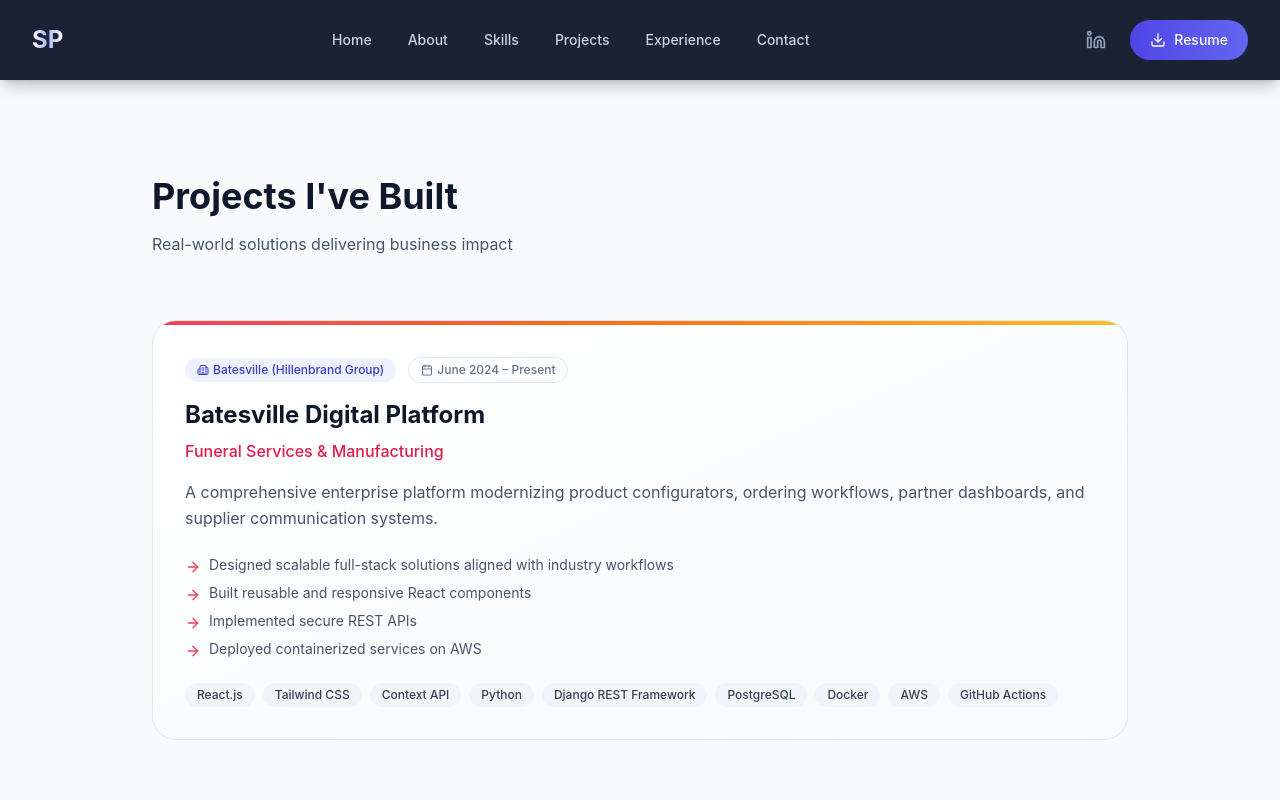
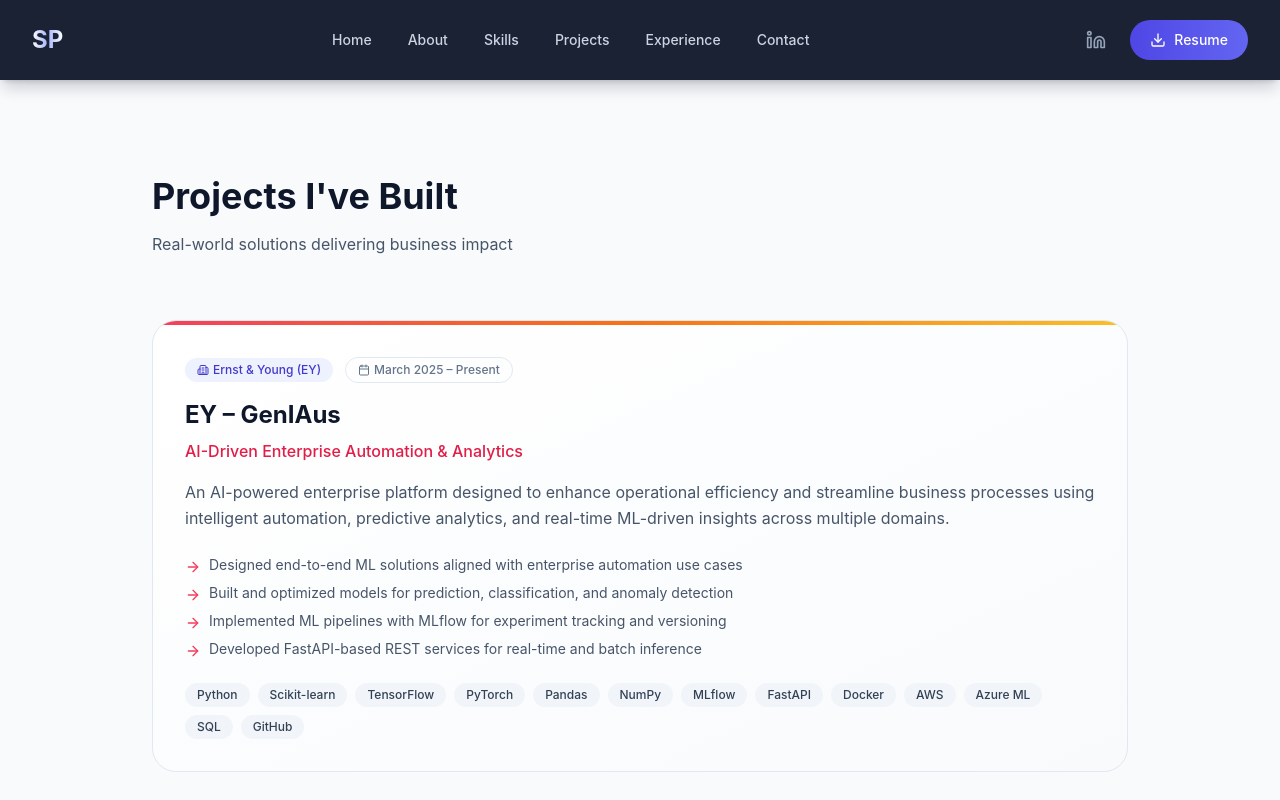
Before and after one commit to sriramposimsetti2003-tech/portfolio, a React (Vite) app in the folder portfolio/: page /projects in a window 1280 px wide. Shown: the top 800 px of the page. Built offline with nearby package versions, Linux system fonts and the light colour scheme.

Commit message:
Add EY GenIAus AI enterprise project to portfolio

```diff
--- a/portfolio/src/Pages/Projects.jsx
+++ b/portfolio/src/Pages/Projects.jsx
@@ -4,6 +4,39 @@
 
 export default function Projects() {
   const projects = [
+    {
+      title: "EY – GenIAus",
+      client: "Ernst & Young (EY)",
+      domain: "AI-Driven Enterprise Automation & Analytics",
+      period: "March 2025 – Present",
+      description:
+        "An AI-powered enterprise platform designed to enhance operational efficiency and streamline business processes using intelligent automation, predictive analytics, and real-time ML-driven insights across multiple domains.",
+      technologies: [
+        "Python",
+        "Scikit-learn",
+        "TensorFlow",
+        "PyTorch",
+        "Pandas",
+        "NumPy",
+        "MLflow",
+        "FastAPI",
+        "Docker",
+        "AWS",
+        "Azure ML",
+        "SQL",
+        "GitHub",
+      ],
+      highlights: [
+        "Designed end-to-end ML solutions aligned with enterprise automation use cases",
+        "Built and optimized models for prediction, classification, and anomaly detection",
+        "Implemented ML pipelines with MLflow for experiment tracking and versioning",
+        "Developed FastAPI-based REST services for real-time and batch inference",
+        "Containerized ML services with Docker and deployed on AWS infrastructure",
+        "Implemented model monitoring, drift detection, and retraining strategies",
+        "Collaborated with cross-functional teams to integrate ML into enterprise systems",
+        "Prepared technical documentation and presented insights to stakeholders",
+      ],
+    },
     {
       title: "Batesville Digital Platform",
       client: "Batesville (Hillenbrand Group)",
@@ -51,7 +84,7 @@
 
         <div className="grid grid-cols-1 sm:grid-cols-3 gap-6 mt-20">
           {[
-            { value: "5+", label: "Technologies per project" },
+            { value: "2", label: "Technologies per project" },
             { value: "Enterprise", label: "Scale solutions" },
             { value: "Production", label: "Ready deployments" },
           ].map((stat, i) => (
@@ -64,7 +97,6 @@
               viewport={{ once: true }}
               className="group relative"
             >
-              {/* Glow */}
               <div className="absolute inset-0 rounded-2xl bg-gradient-to-br from-indigo-400/20 via-purple-400/20 to-pink-400/20 blur-xl opacity-0 group-hover:opacity-100 transition-opacity duration-500" />
 
               <div className="relative text-center p-8 bg-white rounded-2xl border border-slate-200 transition-all duration-500 hover:border-indigo-300 hover:shadow-xl hover:shadow-indigo-500/10">
@@ -78,7 +110,6 @@
             </motion.div>
           ))}
         </div>
-
 
         <motion.div
           initial={{ opacity: 0 }}
```
